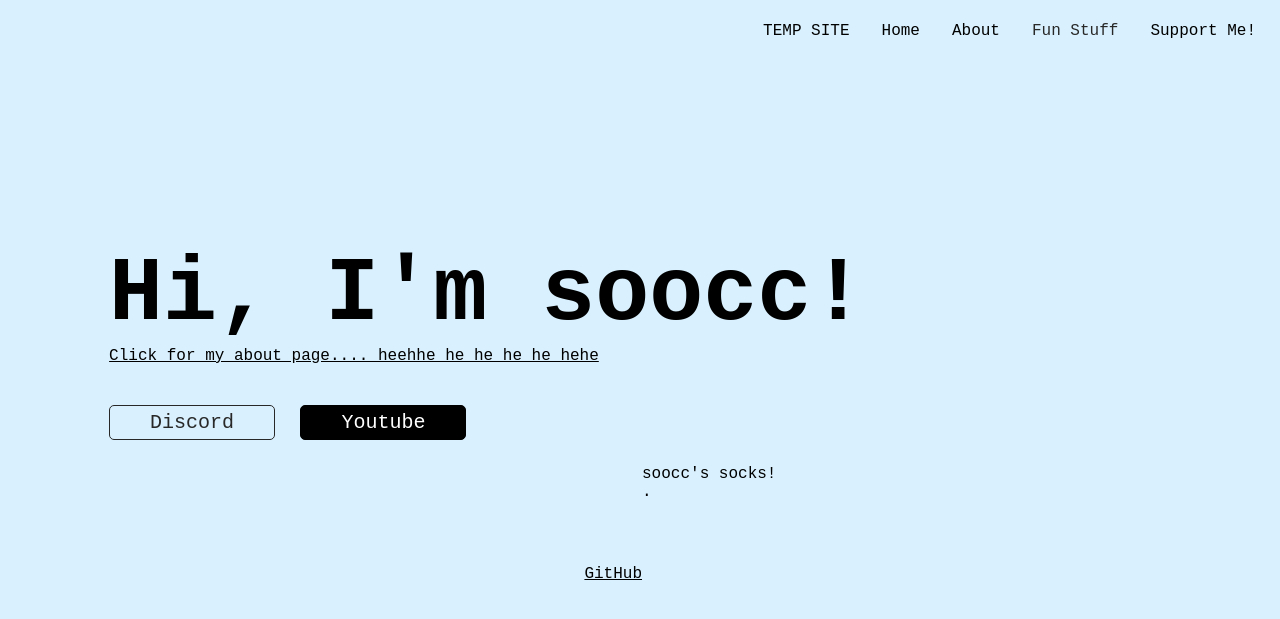
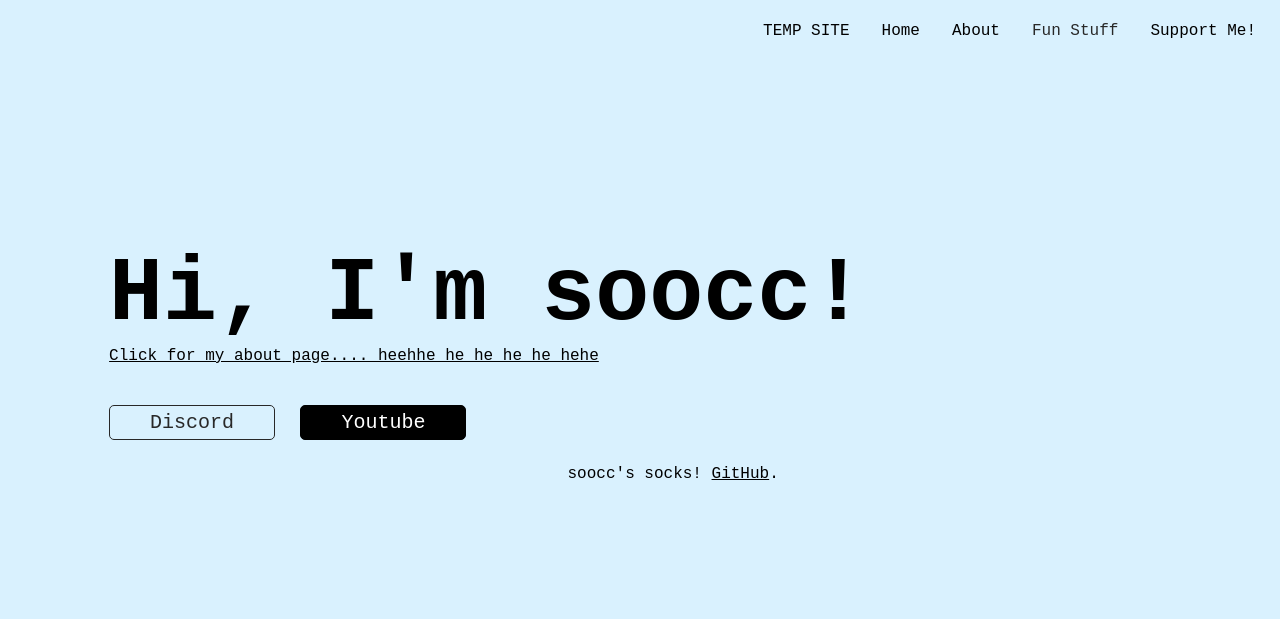
Before and after one commit to soocc/sooccsocks2, a Jekyll site: the page built from index.html, in a window 1280 px wide. Shown: the top 619 px of the page. Built offline with Jekyll 4.4.1, drawn with Linux system fonts in a browser that asks for light colours.

Commit message:
Update default.html

```diff
--- a/_layouts/default.html
+++ b/_layouts/default.html
@@ -34,6 +34,6 @@
       {{ content }}
     </main>
 
-    <p class="footer">soocc's socks! <a class="footer" href="https://github.com/soocc/soocc.github.io">GitHub</a>.</p>
+    <p class="footer">soocc's socks! <a href="https://github.com/soocc/soocc.github.io">GitHub</a>.</p>
   </body>
 </html>
```
